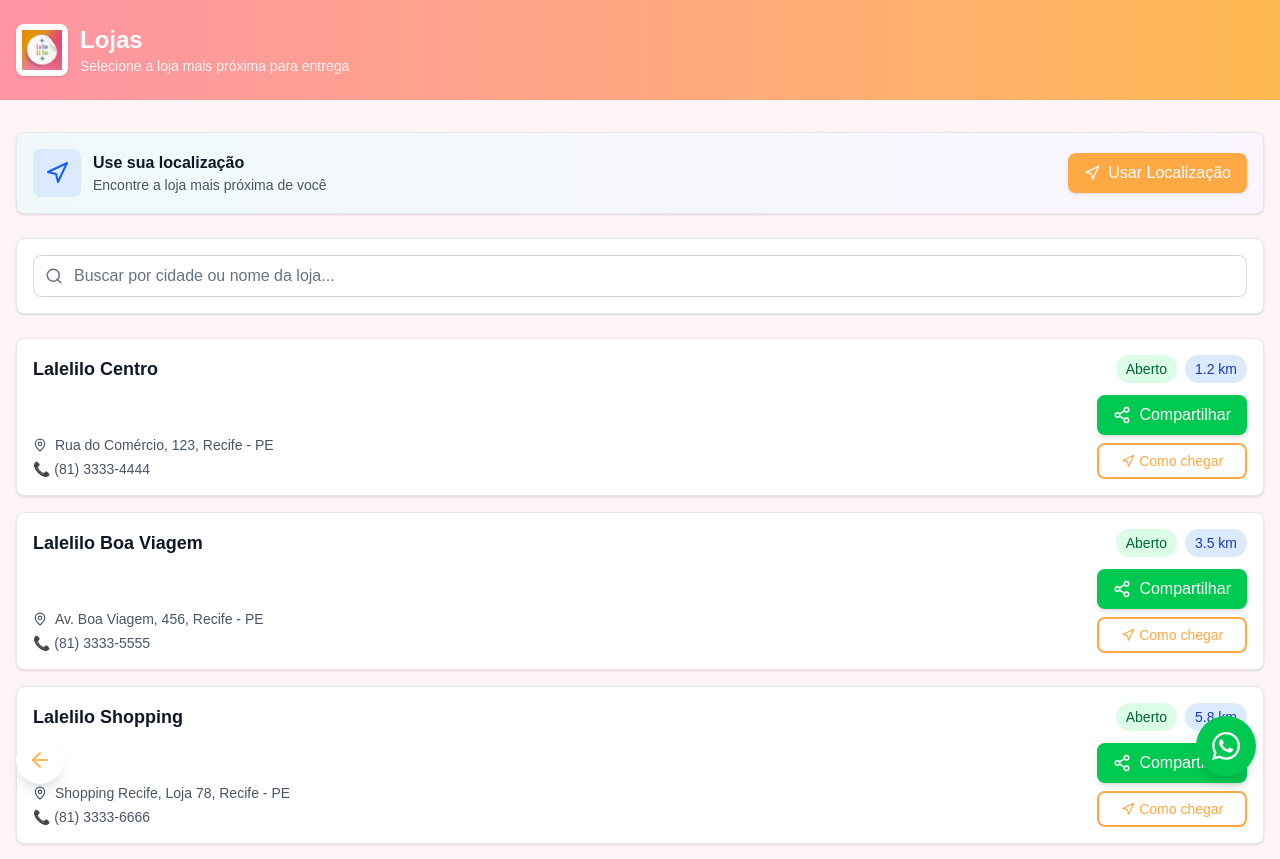
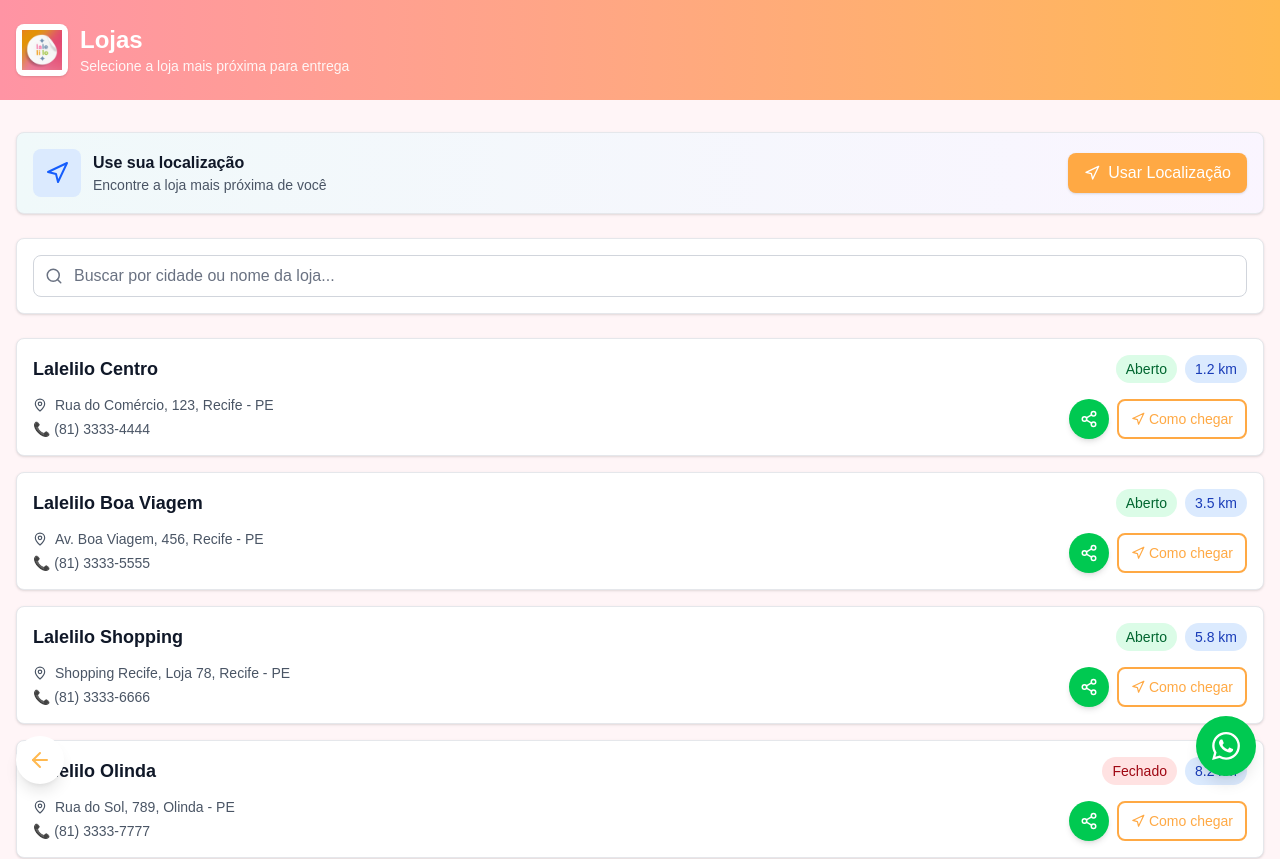
Before and after one commit to Noecramos/lalelilo, a Next.js app: page /location in a window 1280 px wide. Shown: the top 859 px of the page. Built offline with nearby package versions, Linux system fonts and the light colour scheme.

Commit message:
feat: convert share buttons to icon-only variant in product and shop cards

```diff
--- a/app/location/page.tsx
+++ b/app/location/page.tsx
@@ -186,7 +186,7 @@ export default function LocationPage() {
                                         </p>
                                         <p>📞 {shop.phone}</p>
                                     </div>
-                                    <div className="flex flex-col gap-2">
+                                    <div className="flex gap-2">
                                         <div
                                             onClick={(e) => e.stopPropagation()}
                                             className="z-10 relative"
@@ -195,6 +195,7 @@ export default function LocationPage() {
                                                 type="shop"
                                                 title={shop.name}
                                                 description={`${shop.address}, ${shop.city} - ${shop.state}\n📞 ${shop.phone}`}
+                                                variant="icon"
                                             />
                                         </div>
                                         <Button
--- a/app/page.tsx
+++ b/app/page.tsx
@@ -263,9 +263,19 @@ export default function HomePage() {
             {/* Product Details */}
             <div className="flex flex-col h-full">
               <div className="flex-1">
-                <p className="text-2xl font-bold text-lale-orange mb-4">
-                  R$ {Number(selectedProduct.price).toFixed(2)}
-                </p>
+                {/* Price and Share Button Row */}
+                <div className="flex items-start justify-between mb-4">
+                  <p className="text-2xl font-bold text-lale-orange">
+                    R$ {Number(selectedProduct.price).toFixed(2)}
+                  </p>
+                  <ShareButton
+                    type="product"
+                    title={selectedProduct.name}
+                    description={`R$ ${Number(selectedProduct.price).toFixed(2)}`}
+                    imageUrl={selectedProduct.image_url}
+                    variant="icon"
+                  />
+                </div>
                 <div className="mb-4">
                   <h4 className="text-sm font-medium text-gray-500 uppercase tracking-wider mb-2">Descrição</h4>
                   <p className="text-gray-600 text-sm leading-relaxed">
@@ -286,14 +296,6 @@ export default function HomePage() {
                 )}
               </div>
               <div className="mt-6 space-y-3">
-                {/* Share Button */}
-                <ShareButton
-                  type="product"
-                  title={selectedProduct.name}
-                  description={`R$ ${Number(selectedProduct.price).toFixed(2)}`}
-                  imageUrl={selectedProduct.image_url}
-                />
-
                 <Link href="/cart" className="block" onClick={() => setSelectedProduct(null)}>
                   <Button variant="primary" className="w-full py-3 text-lg">
                     Adicionar ao Carrinho
--- a/components/ShareButton.tsx
+++ b/components/ShareButton.tsx
@@ -9,9 +9,17 @@ interface ShareButtonProps {
     description?: string;
     imageUrl?: string;
     url?: string;
+    variant?: 'button' | 'icon'; // New prop for style variant
 }
 
-export default function ShareButton({ type, title, description, imageUrl, url }: ShareButtonProps) {
+export default function ShareButton({
+    type,
+    title,
+    description,
+    imageUrl,
+    url,
+    variant = 'button'
+}: ShareButtonProps) {
     const handleShare = () => {
         // Get current URL if not provided
         const shareUrl = url || window.location.href;
@@ -39,6 +47,20 @@ export default function ShareButton({ type, title, description, imageUrl, url }:
         window.open(whatsappUrl, '_blank');
     };
 
+    // Icon-only variant
+    if (variant === 'icon') {
+        return (
+            <button
+                onClick={handleShare}
+                className="w-10 h-10 rounded-full bg-green-500 hover:bg-green-600 text-white flex items-center justify-center transition-all hover:scale-110 active:scale-95 shadow-md"
+                title={`Compartilhar ${type === 'product' ? 'produto' : 'loja'} no WhatsApp`}
+            >
+                <Share2 size={18} />
+            </button>
+        );
+    }
+
+    // Full button variant
     return (
         <button
             onClick={handleShare}
```
